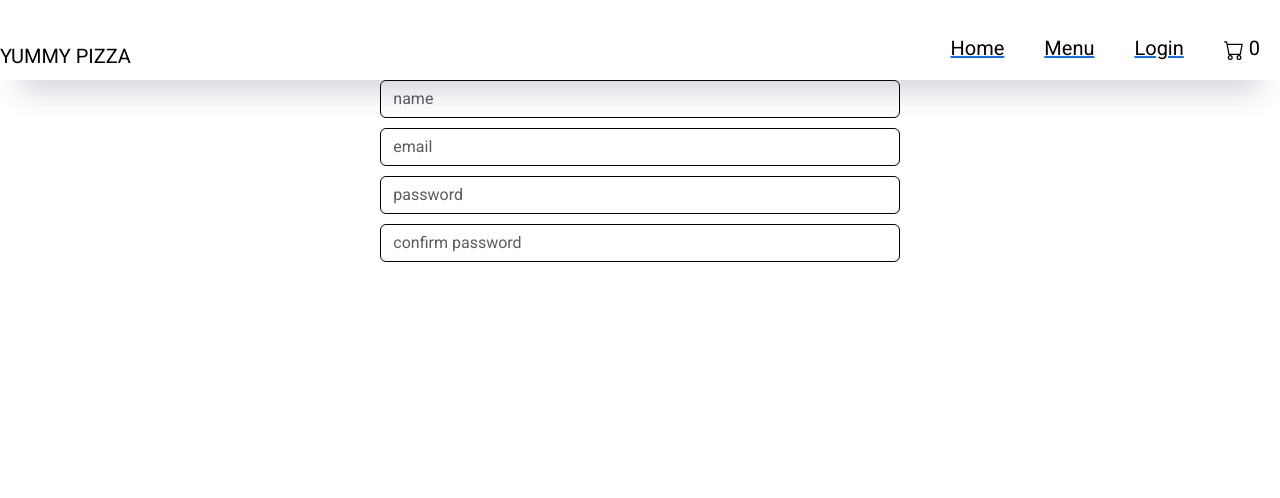
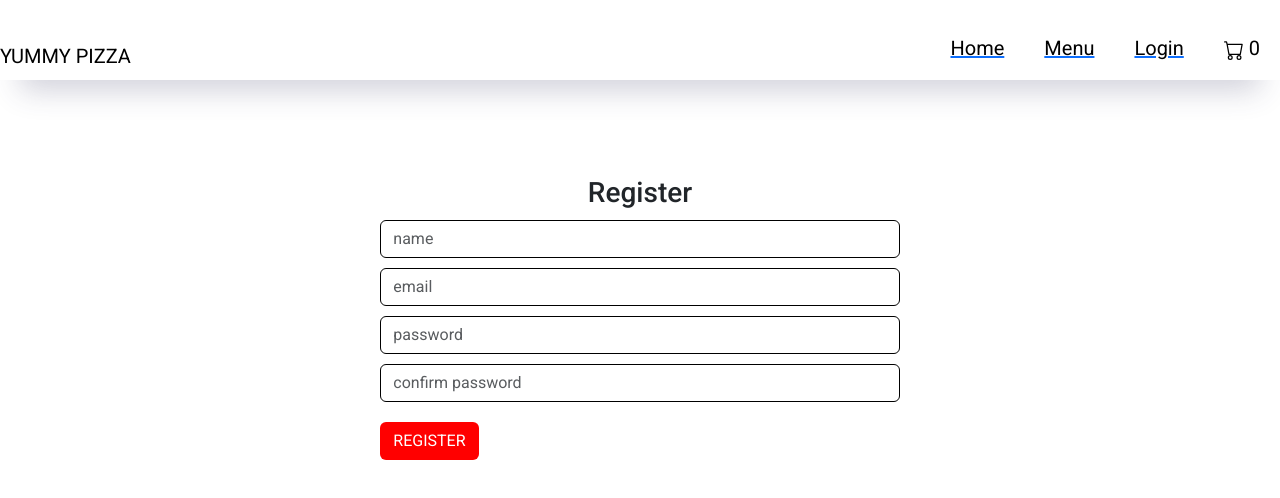
Before and after one commit to Wathsala970/mern_pizza, a React (Create React App) app in the folder client/: page /register in a window 1280 px wide. Shown: the top 498 px of the page. Built offline with nearby package versions, Linux system fonts and the light colour scheme; a web font is replaced by a local one.

Commit message:
create register page

```diff
--- a/client/src/Components/Login/register.js
+++ b/client/src/Components/Login/register.js
@@ -1,15 +1,71 @@
-import React from 'react';
+import React, { useState, useEffect } from 'react';
+import {useDispatch, useSelecter} from 'react-redux';
+import {registerUser} from '../actions/userAction';
+export default function Registration() {
+    const [name, setname] = useState('')
+    const [email, setemail] = useState('')
+    const [password, setpassword] = useState('')
+    const [cpassword, setcpassword] = useState('')
 
-export default function Registration() {
+    const dispatch = useDispatch()
+    function register(){
+        if(password != cpassword)
+        {
+            alert('Password not matched')
+        }
+        else{
+            const user ={
+                name,
+                email,
+                password
+            }
+            console.log(user);
+            dispatch(registerUser(user))
+        }
+    }
+
     return (
         <div>
-            <div className='row justify-content-center'>
-                <div className='col-md-5'>
-                    <div>
-                        <input type='text' placeholder='name' className='form-control' />
-                        <input type='text' placeholder='email' className='form-control' />
-                        <input type='text' placeholder='password' className='form-control' />
-                        <input type='text' placeholder='confirm password' className='form-control' />
+            <div className='row justify-content-center mt-5'>
+                <div className='col-md-5 mt-5 text-left'>
+                    <h3 className='text-center'>Register</h3>
+                    <div className='input'>
+                        <input
+                        type='text'
+                        placeholder='name'
+                        className='form-control'
+                        value={name}
+                        required
+                        onChange={(e)=>{setname(e.target.value)}}
+                        />
+
+                        <input
+                        type='text'
+                        placeholder='email'
+                        className='form-control'
+                        value={email}
+                        required
+                        onChange={(e)=>{setemail(e.target.value)}}
+                        />
+
+                        <input
+                        type='text'
+                        placeholder='password'
+                        className='form-control'
+                        value={password}
+                        required
+                        onChange={(e)=>{setpassword(e.target.value)}}
+                        />
+                        <input
+                        type='text'
+                        placeholder='confirm password'
+                        className='form-control'
+                        value={cpassword}
+                        required
+                        onChange={(e)=>{setcpassword(e.target.value)}}
+                        />
+
+                        <button onClick={register} className='btn'>REGISTER</button>
                     </div>
                 </div>
             </div>
```
